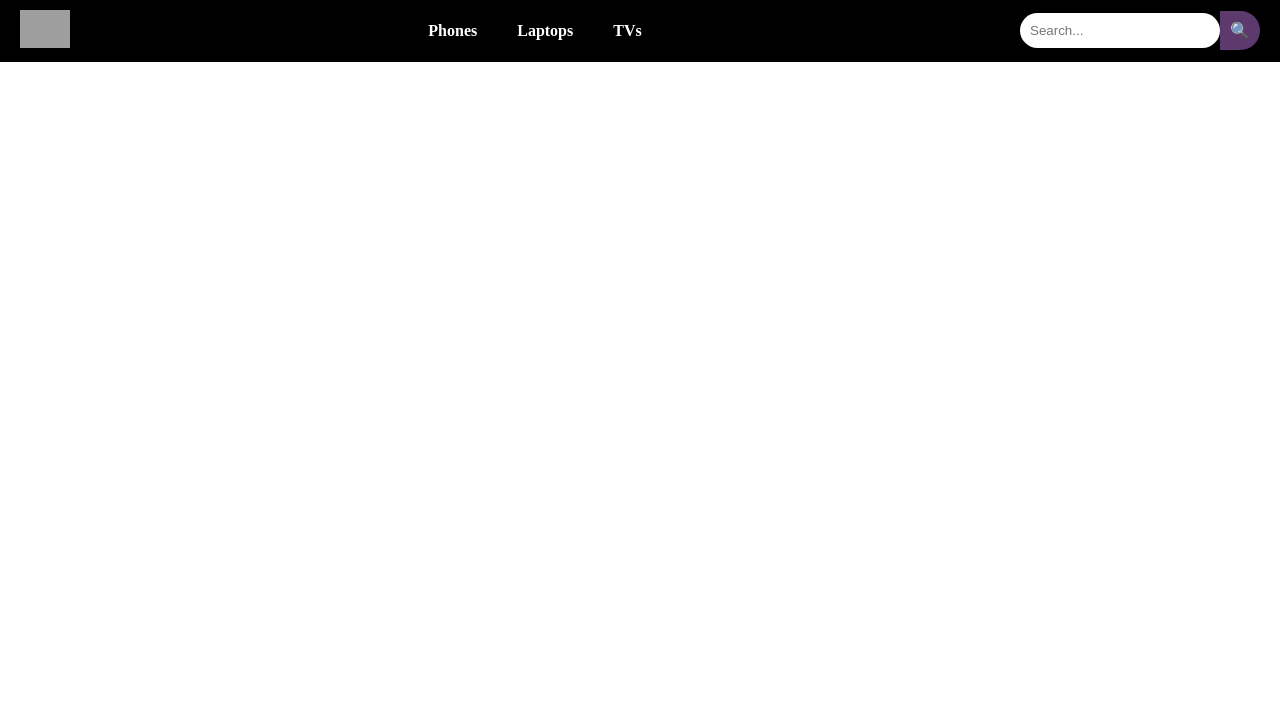
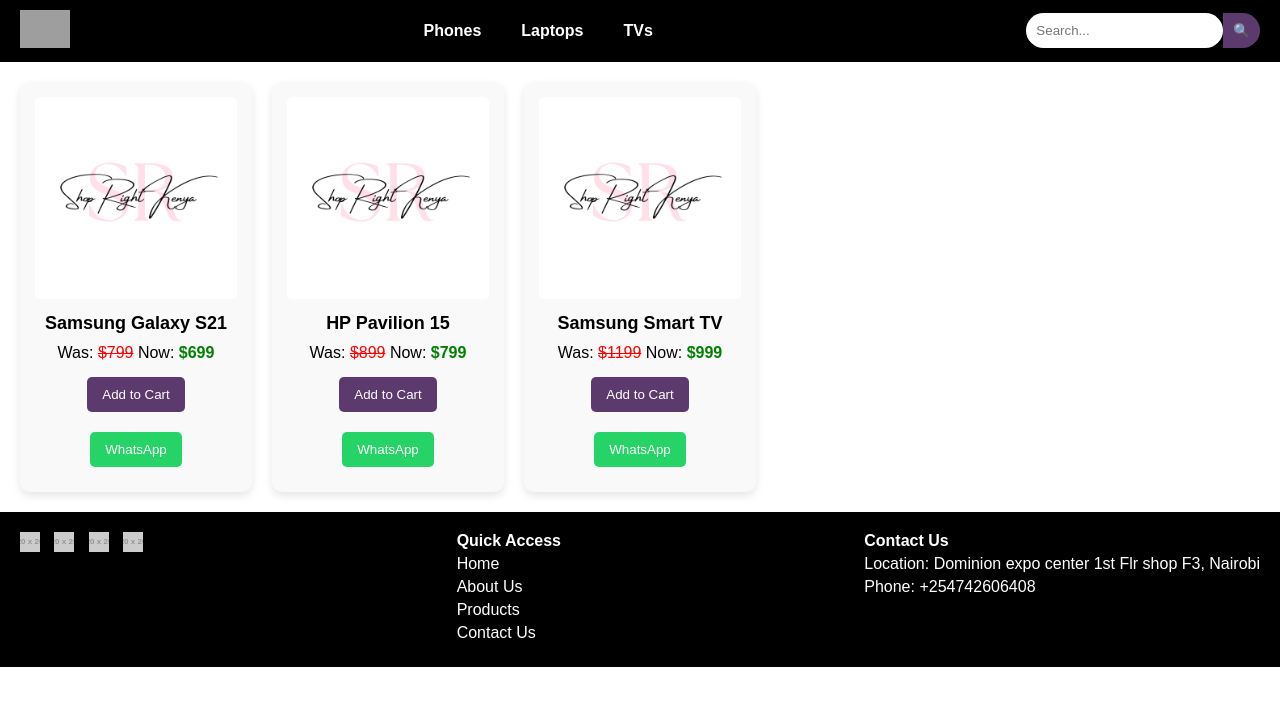
Before and after one commit to Iyonicinc/shopright, a plain HTML site: page index.html in a window 1280 px wide. Drawn offline with Linux system fonts and the light colour scheme; grey boxes are pictures that could not be loaded; placeholder pictures from the web are drawn by us; files whose address does not match are found by name.

Commit message:
update content

```diff
--- a/CSS/style.css
+++ b/CSS/style.css
@@ -1,8 +1,12 @@
-/* Basic reset */
+/* Reset styles */
 * {
     margin: 0;
     padding: 0;
     box-sizing: border-box;
+}
+
+body {
+    font-family: Arial, sans-serif;
 }
 
 /* Header styling */
@@ -10,99 +14,182 @@
     background-color: #000;
     color: white;
     display: flex;
+    justify-content: space-between;
     align-items: center;
-    justify-content: space-between;
     padding: 10px 20px;
 }
 
-/* Logo styling */
 .logo img {
     width: 50px;
     height: auto;
 }
 
-/* Navigation bar styling */
 nav {
     display: flex;
-    align-items: center;
 }
 
-/* Dropdown button styling */
-.dropdown {
+nav .dropdown {
     position: relative;
     margin-right: 20px;
 }
 
-.dropdown-btn {
+nav .dropdown-btn {
     color: white;
     text-decoration: none;
     padding: 10px;
     font-weight: bold;
-    outline: none;
-    cursor: pointer;
-    transition: border-bottom 0.3s ease;
 }
 
-/* Add outline on hover */
-.dropdown-btn:hover {
-    border-bottom: 2px solid white;
-}
-
-/* Dropdown content (hidden by default) */
-.dropdown-content {
+nav .dropdown-content {
     display: none;
     position: absolute;
     background-color: white;
     color: black;
     min-width: 150px;
     box-shadow: 0px 8px 16px rgba(0, 0, 0, 0.2);
-    z-index: 1;
 }
 
-/* Dropdown links */
-.dropdown-content a {
-    color: black;
+nav .dropdown-content a {
     padding: 12px 16px;
     text-decoration: none;
     display: block;
+    color: black;
 }
 
-/* Change background color on hover */
-.dropdown-content a:hover {
-    background-color: #ddd;
-}
-
-/* Show the dropdown content when clicked */
-.dropdown:hover .dropdown-content {
+nav .dropdown:hover .dropdown-content {
     display: block;
 }
 
-/* Search bar styling */
+/* Search bar */
 .search-bar {
     display: flex;
     align-items: center;
 }
 
-.search-bar input[type="text"] {
+.search-bar input {
     padding: 10px;
+    border-radius: 20px;
     border: none;
-    border-radius: 20px;
-    outline: none;
-    width: 200px;
 }
 
 .search-bar button {
     background-color: #5d3a6d;
     color: white;
+    padding: 10px;
     border: none;
-    padding: 10px;
     border-radius: 0 20px 20px 0;
     cursor: pointer;
-    font-size: 16px;
 }
 
-/* Make sure the dropdown-content does not overflow */
-.dropdown-content {
-    overflow: hidden;
+/* Products section */
+.products-section {
+    padding: 20px;
+}
+
+.products-grid {
+    display: grid;
+    grid-template-columns: repeat(auto-fill, minmax(200px, 1fr));
+    gap: 20px;
+}
+
+.product-item {
+    background-color: #f9f9f9;
+    padding: 15px;
+    border-radius: 10px;
+    text-align: center;
+    box-shadow: 0px 4px 8px rgba(0, 0, 0, 0.1);
+}
+
+.product-item img {
+    max-width: 100%;
     border-radius: 5px;
 }
+
+.product-item h3 {
+    margin: 10px 0;
+    font-size: 18px;
+    font-weight: bold;
+}
+
+.price {
+    margin: 5px 0;
+}
+
+.old-price {
+    text-decoration: line-through;
+    color: red;
+}
+
+.new-price {
+    color: green;
+    font-weight: bold;
+}
+
+.add-to-cart {
+    background-color: #5d3a6d;
+    color: white;
+    border: none;
+    padding: 10px 15px;
+    margin: 10px 5px;
+    cursor: pointer;
+    border-radius: 5px;
+}
+
+.whatsapp-btn {
+    background-color: #25D366;
+    color: white;
+    border: none;
+    padding: 10px 15px;
+    margin: 10px 5px;
+    cursor: pointer;
+    border-radius: 5px;
+}
+
+/* Footer styling */
+footer {
+    background-color: #000;
+    color: white;
+    padding: 20px;
+    display: flex;
+    justify-content: space-between;
+}
+
+.footer-content {
+    display: flex;
+    justify-content: space-between;
+    width: 100%;
+}
+
+.social-media a img {
+    width: 20px;
+    height: auto;
+    margin-right: 10px;
+}
+
+.quick-access ul {
+    list-style: none;
+}
+
+.quick-access ul li a {
+    color: white;
+    text-decoration: none;
+    display: block;
+    margin: 5px 0;
+}
+
+.contact-info p {
+    margin: 5px 0;
+}
+
+/* Responsive Styles */
+@media (max-width: 768px) {
+    .products-grid {
+        grid-template-columns: repeat(2, 1fr);
+    }
+}
+
+@media (max-width: 576px) {
+    .products-grid {
+        grid-template-columns: 1fr;
+    }
+}
--- a/index.html
+++ b/index.html
@@ -3,8 +3,8 @@
 <head>
     <meta charset="UTF-8">
     <meta name="viewport" content="width=device-width, initial-scale=1.0">
-    <title>Header with Categories</title>
-    <link rel="stylesheet" href="CSS/style.css"> <!-- Link to the external CSS file -->
+    <title>Product Page</title>
+    <link rel="stylesheet" href="/CSS/style.css">
 </head>
 <body>
 
@@ -16,7 +16,6 @@
 
     <!-- Navigation Section -->
     <nav>
-        <!-- Phones Category -->
         <div class="dropdown">
             <a href="#" class="dropdown-btn">Phones</a>
             <div class="dropdown-content">
@@ -27,7 +26,6 @@
             </div>
         </div>
 
-        <!-- Laptops Category -->
         <div class="dropdown">
             <a href="#" class="dropdown-btn">Laptops</a>
             <div class="dropdown-content">
@@ -37,7 +35,6 @@
             </div>
         </div>
 
-        <!-- TVs Category -->
         <div class="dropdown">
             <a href="#" class="dropdown-btn">TVs</a>
             <div class="dropdown-content">
@@ -55,5 +52,67 @@
     </div>
 </header>
 
+<!-- Main content section for products -->
+<section class="products-section">
+    <div class="products-grid">
+        <!-- Example of a product -->
+        <div class="product-item">
+            <img src="C:\Users\ISAAC\Desktop\Shopright\images\Pink and White Minimalist Initial Makeup Artist Logo.png" alt="Product Image">
+            <h3>Samsung Galaxy S21</h3>
+            <p class="price">Was: <span class="old-price">$799</span> Now: <span class="new-price">$699</span></p>
+            <button class="add-to-cart">Add to Cart</button>
+            <button class="whatsapp-btn">WhatsApp</button>
+        </div>
+
+        <!-- Add more product items here -->
+        <div class="product-item">
+            <img src="C:\Users\ISAAC\Desktop\Shopright\images\Pink and White Minimalist Initial Makeup Artist Logo.png" alt="Product Image">
+            <h3>HP Pavilion 15</h3>
+            <p class="price">Was: <span class="old-price">$899</span> Now: <span class="new-price">$799</span></p>
+            <button class="add-to-cart">Add to Cart</button>
+            <button class="whatsapp-btn">WhatsApp</button>
+        </div>
+
+        <div class="product-item">
+            <img src="C:\Users\ISAAC\Desktop\Shopright\images\Pink and White Minimalist Initial Makeup Artist Logo.png" alt="Product Image">
+            <h3>Samsung Smart TV</h3>
+            <p class="price">Was: <span class="old-price">$1199</span> Now: <span class="new-price">$999</span></p>
+            <button class="add-to-cart">Add to Cart</button>
+            <button class="whatsapp-btn">WhatsApp</button>
+        </div>
+    </div>
+</section>
+
+<!-- Footer Section -->
+<footer>
+    <div class="footer-content">
+        <!-- Social Media Icons -->
+        <div class="social-media">
+            <a href="#"><img src="https://via.placeholder.com/20" alt="Facebook"></a>
+            <a href="#"><img src="https://via.placeholder.com/20" alt="WhatsApp"></a>
+            <a href="#"><img src="https://via.placeholder.com/20" alt="Instagram"></a>
+            <a href="#"><img src="https://via.placeholder.com/20" alt="TikTok"></a>
+        </div>
+
+        <!-- Quick Access -->
+        <div class="quick-access">
+            <h4>Quick Access</h4>
+            <ul>
+                <li><a href="#">Home</a></li>
+                <li><a href="#">About Us</a></li>
+                <li><a href="#">Products</a></li>
+                <li><a href="#">Contact Us</a></li>
+            </ul>
+        </div>
+
+        <!-- Contact Information -->
+        <div class="contact-info">
+            <h4>Contact Us</h4>
+            <p>Location: Dominion expo center 1st Flr shop F3, Nairobi</p>
+            <p>Phone: +254742606408</p>
+        </div>
+    </div>
+</footer>
+
 </body>
 </html>
```
Also changed, not shown: images/Pink and White Minimalist Initial Makeup Artist Logo.png (added).
